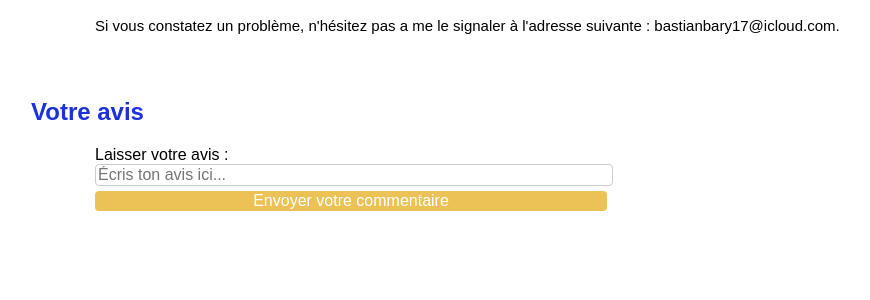
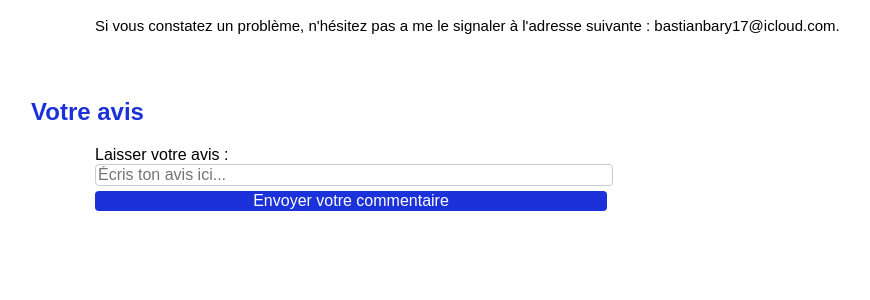
Before and after one commit to babadu17/evenement-du-jour, a Flask app: page / in a window 1280 px wide. Shown: the part 395-695 px from the top of the page, without its empty margins (41-911 px from the left). Run offline with Flask 3, Linux system fonts and the light colour scheme.

Commit message:
Update style.css

```diff
--- a/static/style.css
+++ b/static/style.css
@@ -67,7 +67,7 @@ h2 {
 }
 
 .avi input[type="submit"] {
-    background-color: rgb(236, 193, 85);
+    background-color: rgb(27, 49, 217);
     color: white;
     border: none;
     border-radius: 4px;
```
